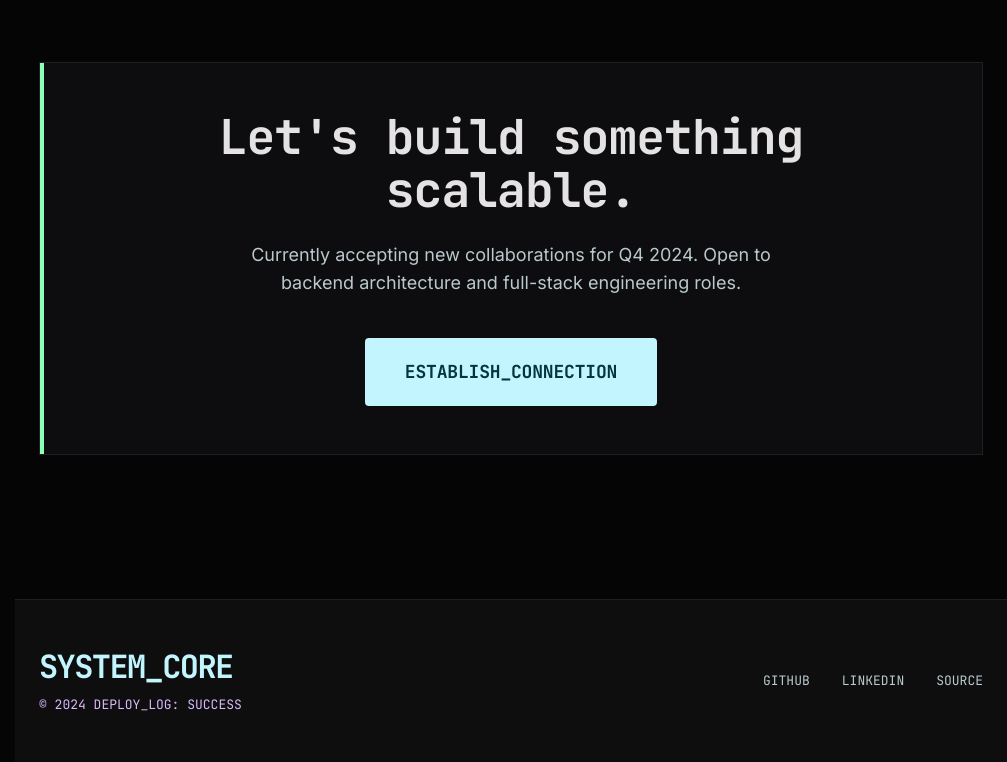
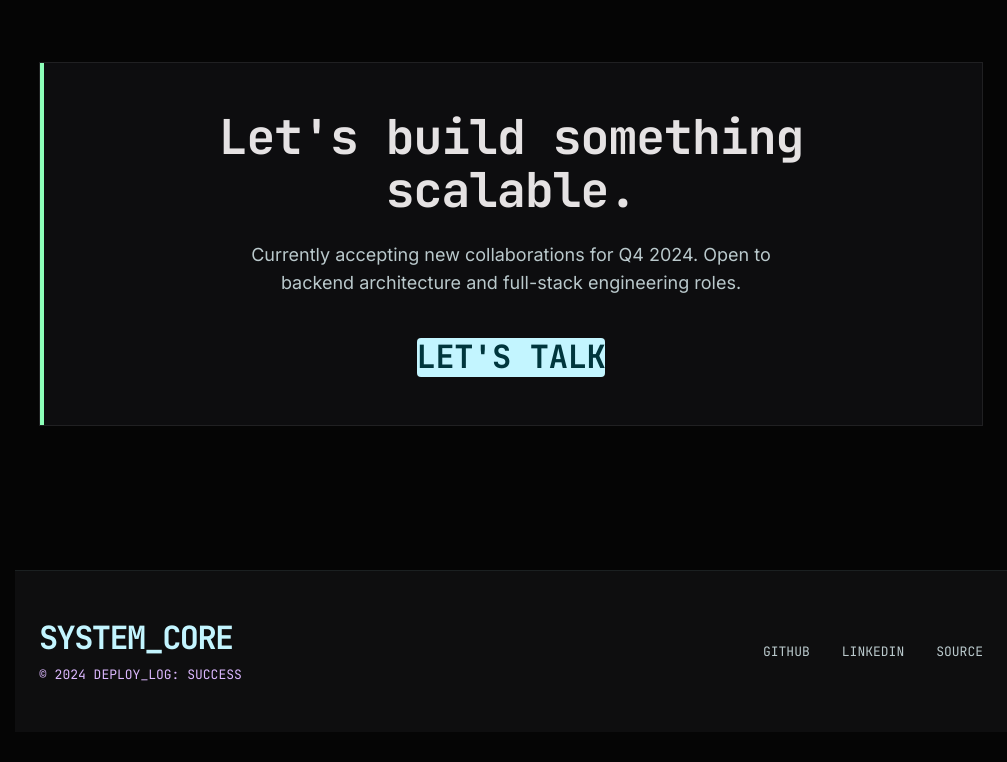
Before and after one commit to Darcpee/PROSPER-PORTFOLIO, a website: page public/index.html in a window 1280 px wide. Shown: the part 1596-2358 px from the top of the page, without its empty margins (273-1280 px from the left). After the commit the page ends 2328 px from the top, so only its background shows below. Drawn offline with nearby package versions, Linux system fonts and the light colour scheme.

Commit message:
update portfolio

```diff
--- a/public/index.html
+++ b/public/index.html
@@ -444,9 +444,8 @@ target="_blank"
                     Currently accepting new collaborations for Q4 2024. Open to backend architecture and full-stack engineering roles.
                 </p>
 <a href="https://wa.me/2349166078066"
-class="inline-block bg-primary text-on-primary md:px-10 md:py-5
-          text-sm md:text-lg rounded-lg font-headline-lg text-headline-lg font-bold hover:shadow-[0_0_30px_rgba(195,245,255,0.4)] transition-all active:scale-95">
-                    ESTABLISH_CONNECTION
+class="inline-block bg-primary text-on-primary rounded-lg font-headline-lg text-headline-lg font-bold hover:shadow-[0_0_30px_rgba(195,245,255,0.4)] transition-all active:scale-95">
+                    LET'S TALK
 </a>
 </div>
 </section>
```
